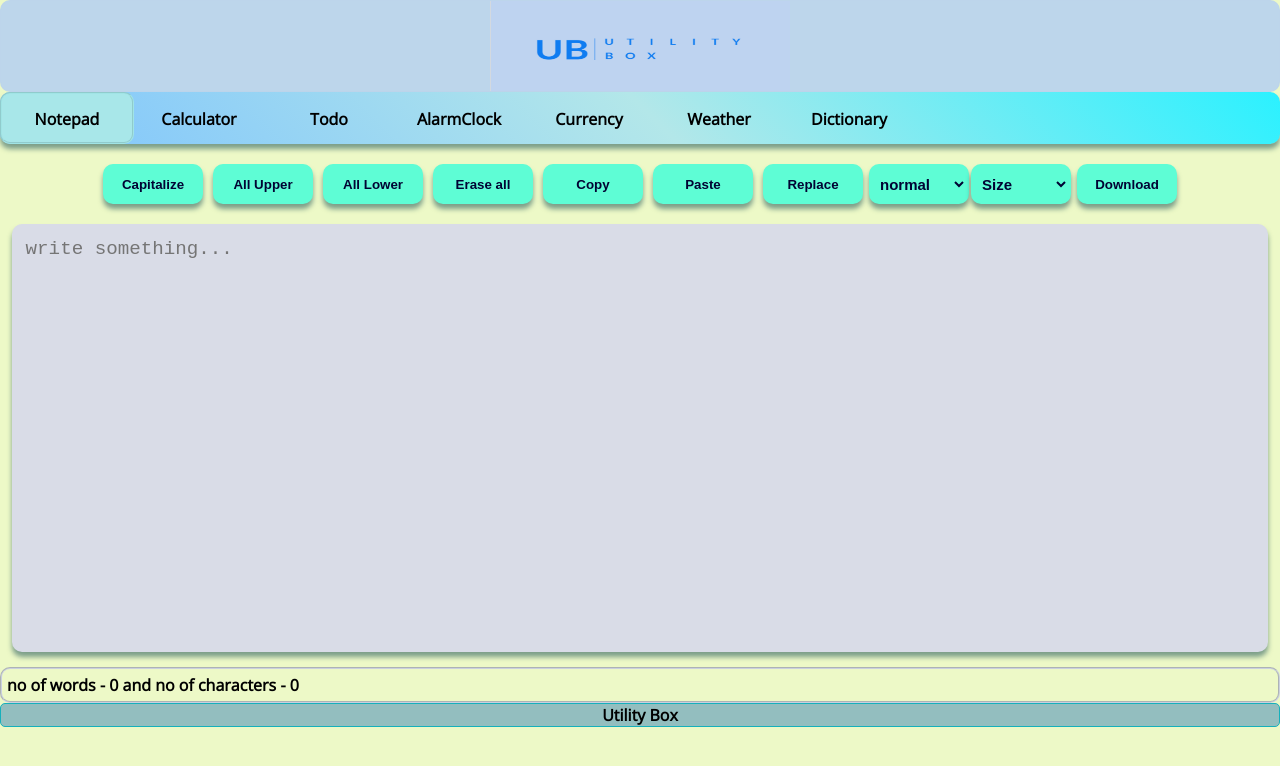
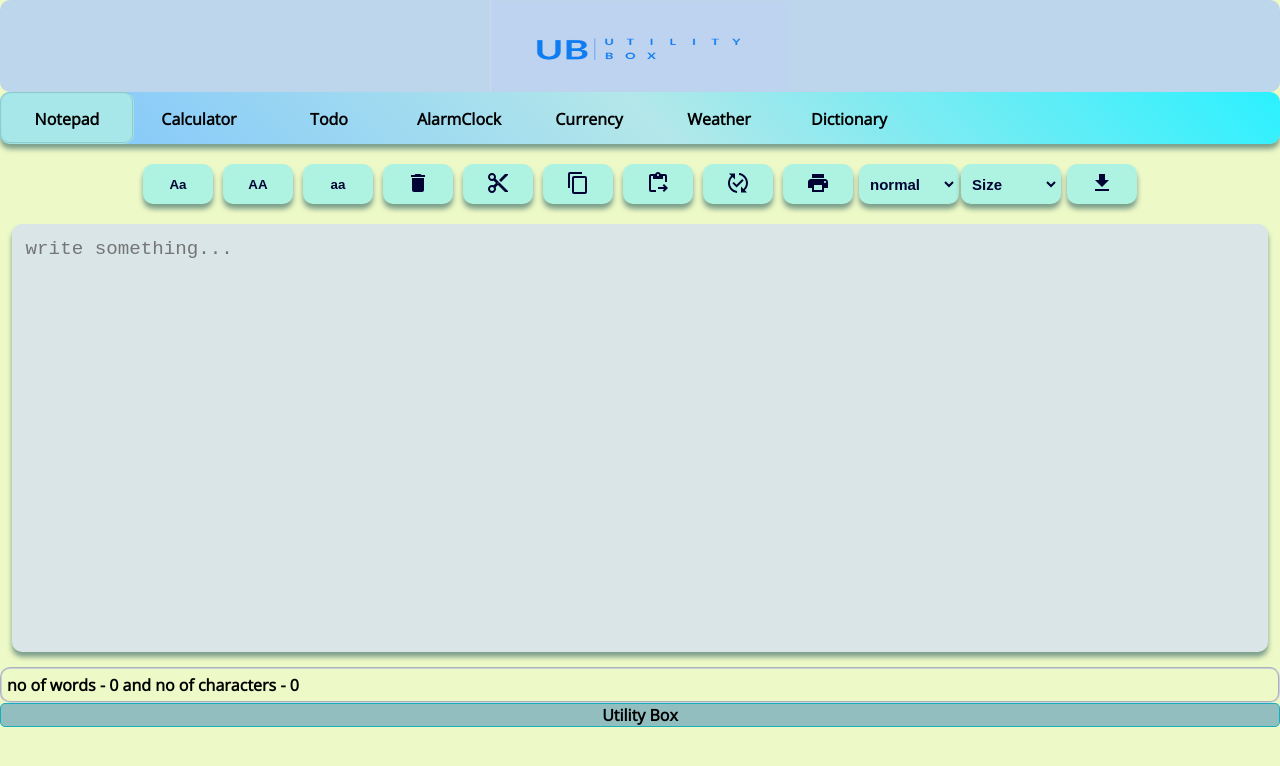
Before and after one commit to tarunkumarkushwaha/reactor-using-vite, a React (Vite) app: page / in a window 1280 px wide. Shown: the top 766 px of the page. Built offline with nearby package versions, Linux system fonts and the light colour scheme.

Commit message:
ui fixes

```diff
--- a/package.json
+++ b/package.json
@@ -9,6 +9,10 @@
     "preview": "vite preview"
   },
   "dependencies": {
+    "@emotion/react": "^11.11.4",
+    "@emotion/styled": "^11.11.0",
+    "@mui/icons-material": "^5.15.13",
+    "@mui/material": "^5.15.13",
     "localforage": "^1.10.0",
     "match-sorter": "^6.3.1",
     "react": "^18.2.0",
--- a/src/App.css
+++ b/src/App.css
@@ -99,15 +99,15 @@ button {
   font-weight: bold;
   color: #000333;
   height: 40px;
-  width: 100px;
+  width: 70px;
   margin: 5px;
   border-radius: 15px;
-  background-color: #5efdd5;
+  background-color:#aef3e1;
   box-shadow: 0px 5px 5px rgba(13, 69, 77, 0.5);
 }
 
 button:active {
-  background-color: #2b998a;
+  background-color: #66ada4;
 }
 
 button:hover,
@@ -142,7 +142,7 @@ select:hover {
 }
 
 .calculator {
-  background-color: #b4d7c6;
+  background-color:#dfdfdf;
   box-shadow: 0px 5px 5px rgba(13, 69, 77, 0.5);
   margin: 8px auto;
   padding: 10px;
@@ -160,7 +160,8 @@ select:hover {
 }
 
 .calcbutton {
-  background-color: #60a2af;
+  background-color: #00171b;
+  color: wheat;
   font-size: 30px;
   font-weight: bold;
   width: 120px;
@@ -178,7 +179,7 @@ select:hover {
 }
 
 .notepad-display {
-  background-color: #d9dce7;
+  background-color:#d9e5e7;
   margin: 15px auto;
   padding: 12px;
   width: 96vw;
@@ -219,7 +220,7 @@ select:hover {
   font-size: 15px;
   font-weight: 550;
   color: #000333;
-  background-color: #5efdd5;
+  background-color:#aef3e1;
   box-shadow: 0px 5px 5px rgba(13, 69, 77, 0.5);
   width: 100px;
   height: 40px;
@@ -281,7 +282,7 @@ textarea {
 
 .clock-body {
   font-family: 'Kanit', sans-serif;
-  background-image: url(https://source.unsplash.com/featured/1600x900);
+  /* background-image: url(https://source.unsplash.com/featured/1600x900); */
   background-repeat: no-repeat;
   height: 75vh;
 }
@@ -480,7 +481,7 @@ textarea {
   margin: 10px;
   height: 40px;
   border-radius: 15px;
-  padding: 15px 15px;
+  padding: 10px 10px;
   text-align: center;
   color: white;
   border: 2px solid #44eed7;
@@ -506,6 +507,20 @@ textarea {
   justify-content: center;
   align-items: center;
 }
+
+/* .capital:hover + .Extra-Text {
+  display: block;
+}
+
+.Extra-Text {
+  background-color: #FFFFFF;
+  margin-top: 10px;
+  width: 200px;
+  border: 2px solid #000000;
+  padding: 10px;
+  font-size: 16px;
+  display: none;
+} */
 
 @media only screen and (max-width: 600px) {
 
--- a/src/Components/AlarmClock.jsx
+++ b/src/Components/AlarmClock.jsx
@@ -3,6 +3,7 @@ import Navbar from "./navbar";
 
 const AlarmClock = () => {
     const [clockSetting, setclockSetting] = useState(false)
+    const [clockwallpaper, setclockwallpaper] = useState("https://source.unsplash.com/featured/1600x900")
     const [alarmON, setalarmON] = useState(false)
     const [time, settime] = useState("Fetching time")
     const [alarmMin, setalarmMin] = useState(0)
@@ -92,15 +93,16 @@ const AlarmClock = () => {
         clearInterval(intervalId.current)
     }
 
-    const wallpaperChange = () => {
-        window.location.reload()
+    const wallpaperChange = async () => {
+        const response = await fetch("https://source.unsplash.com/featured/1600x900");
+        setclockwallpaper(response.url)
     }
 
     return (
         <>
             <Navbar />
             <audio src={src} loop={true} ref={currentsong} crossOrigin={'anonymous'}></audio>
-            {!clockSetting && <div className="clock-body flex-column-center">
+            {!clockSetting && <div style={{backgroundImage: `url(${clockwallpaper})`}} className="clock-body flex-column-center">
                 {/* Button trigger modal  */}
                 <div className="flex-column-center dial1 cursor" title="click to open menu" onClick={() => setclockSetting(true)}>
                     <div className="flex-row-center">
--- a/src/Components/Calculator.jsx
+++ b/src/Components/Calculator.jsx
@@ -2,6 +2,10 @@ import React, { useState } from 'react'
 import Navbar from './navbar'
 const Calculator = () => {
   const [Output, setOutput] = useState("");
+  const percentCalculator = (e) => {
+    let input = Output.split("/")
+    setOutput(eval(input[0]/input[1]*100).toString())
+  }
   const clicked = (e) => {
     setOutput(Output.concat(e.target.value))
   }
@@ -42,8 +46,8 @@ const Calculator = () => {
         <button value={"-"} className="calcbutton border-transparent" onClick={clicked}>-</button>
         <button value={"*"} className="calcbutton border-transparent" onClick={clicked}>x</button>
         <button value={"/"} className="calcbutton border-transparent" onClick={clicked}>/</button>
-        <button value={"%"} className="calcbutton border-transparent" onClick={clicked}>remnder</button>
-        <button value={"clear"} className="calcbutton border-transparent" onClick={clinicAllClear}>clear</button>
+        <button value={"%"} className="calcbutton border-transparent" onClick={percentCalculator}>%</button>
+        <button value={"clear"} className="calcbutton border-transparent" onClick={clinicAllClear}>C</button>
         <button value={"="} className="calcbutton border-transparent" onClick={result}>=</button>
       </div>
     </>
--- a/src/Components/CurrencyConverter.jsx
+++ b/src/Components/CurrencyConverter.jsx
@@ -7,7 +7,7 @@ const CurrencyConverter = () => {
       <Navbar />
       <div className="flex-row-center">
         <div className="currencyBox flex-column-center">
-          <h1>CurrencyConverter</h1>
+          <h1>Currency Converter</h1>
           <h3>comming sooon</h3>
         </div>
       </div>
--- a/src/Components/Notepad/Notepad.jsx
+++ b/src/Components/Notepad/Notepad.jsx
@@ -1,6 +1,14 @@
 import React, { useState } from 'react'
 import Navbar from '../navbar'
 import Replacemodal from './Replacemodal'
+import DeleteIcon from '@mui/icons-material/Delete';
+import ContentCopyIcon from '@mui/icons-material/ContentCopy';
+import ContentPasteGoIcon from '@mui/icons-material/ContentPasteGo';
+import ContentCutIcon from '@mui/icons-material/ContentCut';
+import PublishedWithChangesIcon from '@mui/icons-material/PublishedWithChanges';
+import PrintIcon from '@mui/icons-material/Print';
+import DownloadIcon from '@mui/icons-material/Download';
+
 function Notepad() {
 
   // states
@@ -33,6 +41,14 @@ function Notepad() {
     navigator.clipboard.writeText(clipbrd.value)
     document.getSelection().removeAllRanges()
   }
+  const cut = () => {
+    let clipbrd = document.getElementById('textbox')
+    clipbrd.select()
+    navigator.clipboard.writeText(clipbrd.value)
+    document.getSelection().removeAllRanges()
+    setNotes("")
+    localStorage.setItem("key", "")
+  }
   const paste = async () => {
     const text = await navigator.clipboard.readText();
     setNotes(notes + text)
@@ -49,7 +65,7 @@ function Notepad() {
     localStorage.setItem("key", "")
   }
   const replace = () => {
-    setSelect(true)
+    setSelect(!select)
   }
   const closemodal = () => {
     setSelect(false)
@@ -79,9 +95,9 @@ function Notepad() {
   }
 
   // navbar button dropdown
-const myFunction =()=> {
-  mobilenav=="mobile-content"?setmobilenav("btn-list"):setmobilenav("mobile-content")
-}
+  const myFunction = () => {
+    mobilenav == "mobile-content" ? setmobilenav("btn-list") : setmobilenav("mobile-content")
+  }
 
   return (
     <>
@@ -91,26 +107,37 @@ const myFunction =()=> {
       </div>
 
       <div className={mobilenav} >
-        <button className="text-center border-transparent" onClick={capital1st}>
-          Capitalize
+        <button className="text-center capital border-transparent" onClick={capital1st}>
+          Aa
         </button>
+        {/* <div class="Extra-Text">
+        <p>
+        capital
+        </p>
+    </div> */}
         <button className="text-center border-transparent" onClick={upclick}>
-          All Upper
+          AA
         </button>
         <button className="text-center border-transparent" onClick={downclick}>
-          All Lower
+          aa
         </button>
         <button className="text-center border-transparent" onClick={eraseall}>
-          Erase all
+          <DeleteIcon />
+        </button>
+        <button className="text-center border-transparent" onClick={cut}>
+          <ContentCutIcon />
         </button>
         <button className="text-center border-transparent" onClick={copy}>
-          Copy
+          <ContentCopyIcon />
         </button>
         <button className="text-center border-transparent" onClick={paste}>
-          Paste
+          <ContentPasteGoIcon />
         </button>
         <button className="text-center border-transparent" onClick={replace}>
-          Replace
+          <PublishedWithChangesIcon />
+        </button>
+        <button className="text-center border-transparent" onClick={() => window.print()}>
+          <PrintIcon />
         </button>
         <select id="cards" onChange={fontstylecng} className='select border-transparent'>
           <option value="normal">normal</option>
@@ -125,7 +152,7 @@ const myFunction =()=> {
           <option value="xx-large">larger</option>
         </select>
         <button className="text-center border-transparent" onClick={requestTarunToDownload}>
-          Download
+          <DownloadIcon />
         </button>
       </div>
       {select ? <Replacemodal closemodal={closemodal} newword={newword} prevword={prevword} setNewword={setNewword} setPrevword={setPrevword} /> : null}
```
Also changed, not shown: 1 other file (tests, documents, lock files or other folders).
